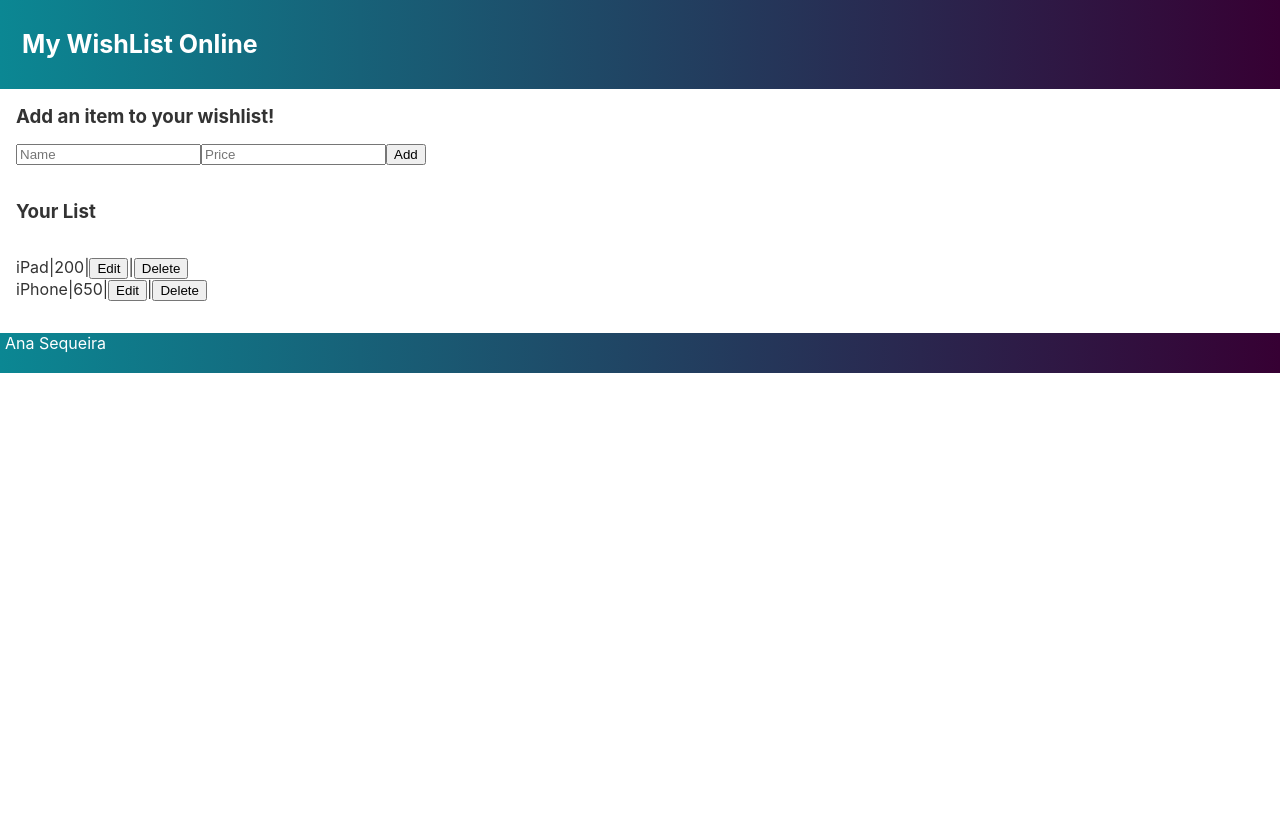
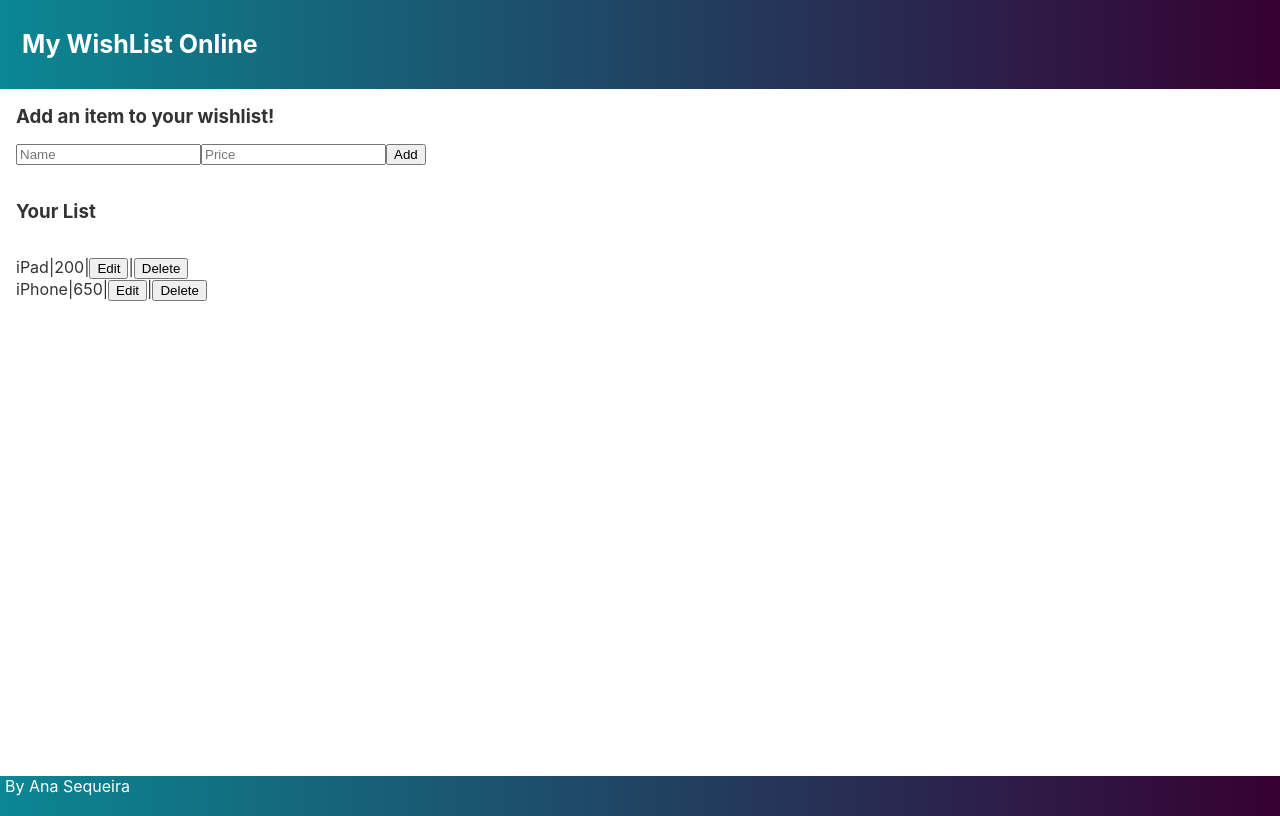
Before and after one commit to acoss22/wishlist, a React (Create React App) app: page / in a window 1280 px wide. Built offline with nearby package versions, Linux system fonts and the light colour scheme.

Commit message:
footer set to bottom

```diff
--- a/src/Footer/Footer.css
+++ b/src/Footer/Footer.css
@@ -3,6 +3,10 @@
   float: left;
   margin: 0 auto;
   clear: both;
+  position: absolute;
+  bottom: 0;
+  width: 100%;
+  height: 2.5rem;
 }
 
 #footer {
--- a/src/Footer/Footer.js
+++ b/src/Footer/Footer.js
@@ -6,7 +6,7 @@ class Footer extends Component {
     return (
         <div id="footerwrap">
         <div id="footer">
-            <p className="footerP">Ana Sequeira</p>
+            <p className="footerP">By Ana Sequeira</p>
         </div>
     </div>
     );
```
